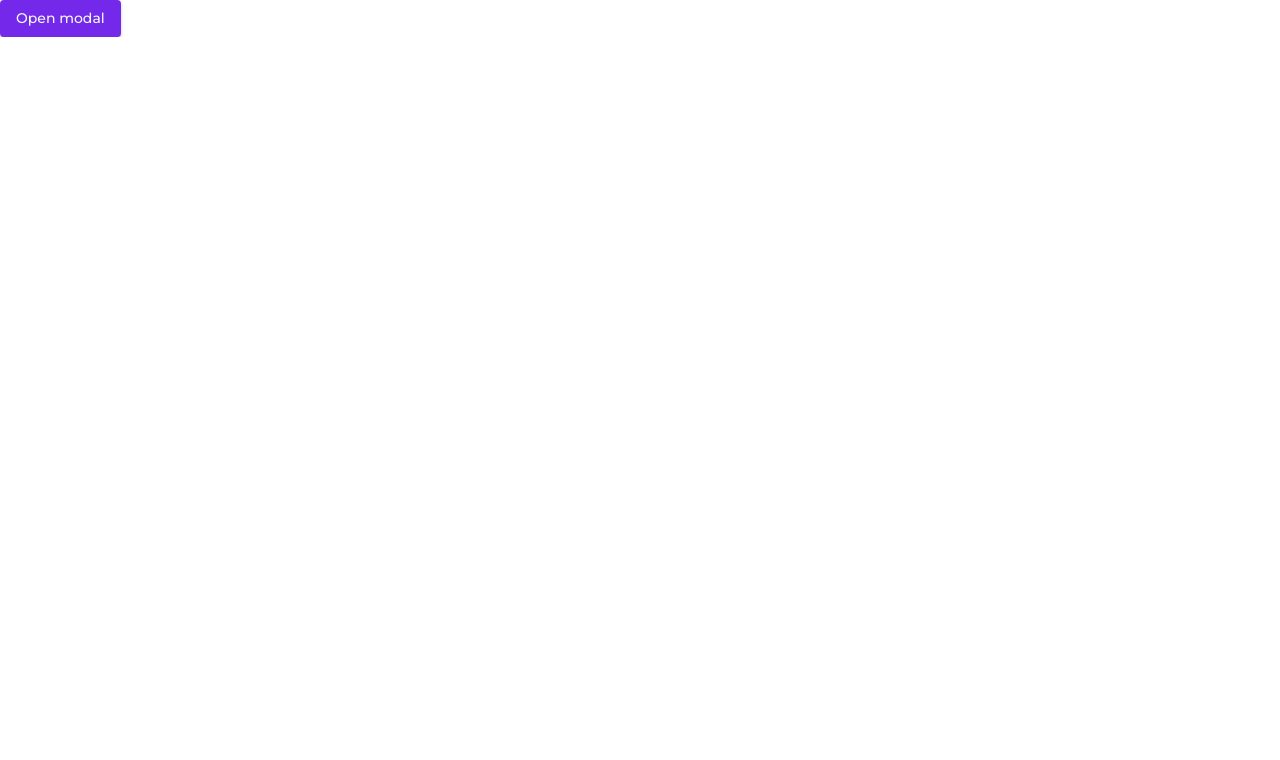
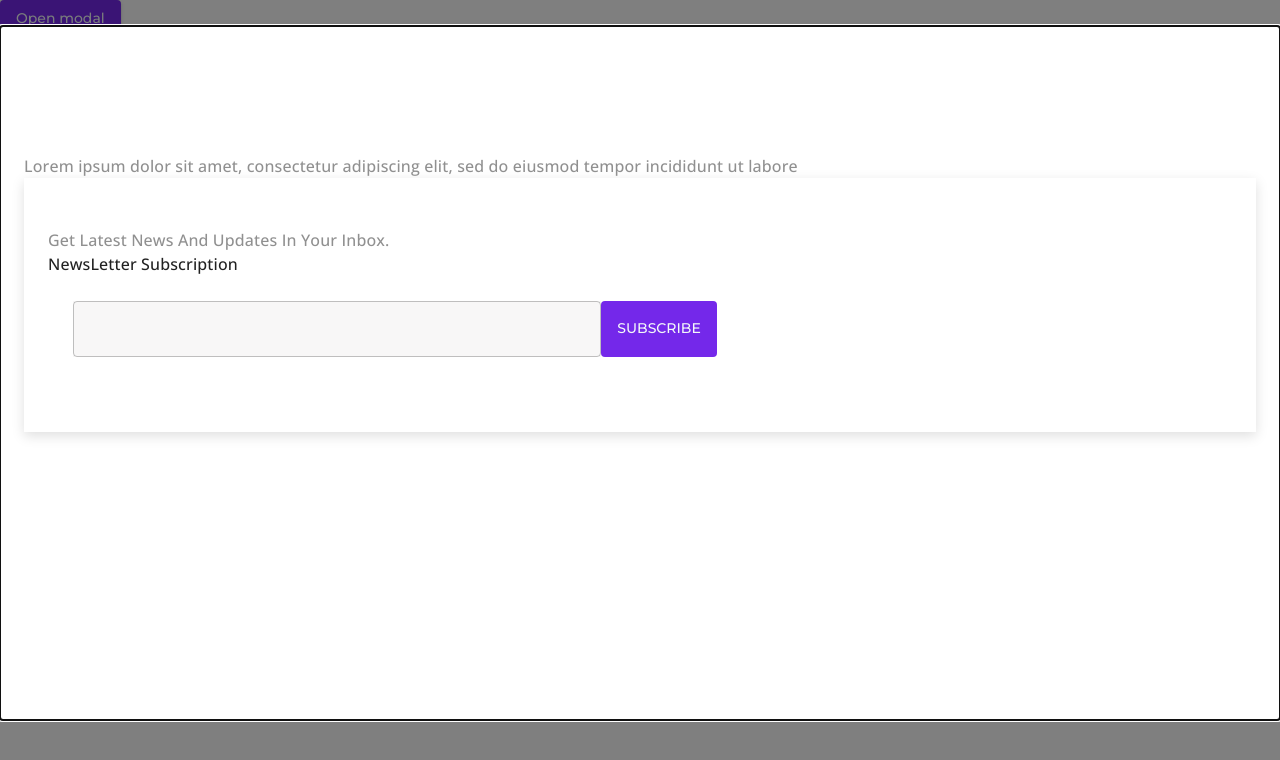
Before and after one commit to SehatBase/sehatbase_frontend, a Next.js app: page / in a window 1280 px wide. Shown: the top 760 px of the page. Built offline with nearby package versions, Linux system fonts and the light colour scheme.

Commit message:
small changes

```diff
--- a/components/Modal/Newsletter.jsx
+++ b/components/Modal/Newsletter.jsx
@@ -9,7 +9,7 @@ import { TextField, FormGroup } from "@mui/material";
 export default function Newsletter() {
   const classes = useStyles();
 
-  const [open, setOpen] = React.useState(false);
+  const [open, setOpen] = React.useState(true);
   const handleOpen = () => setOpen(true);
   const handleClose = () => setOpen(false);
   const [email, setEmail] = React.useState("");
@@ -28,8 +28,6 @@ export default function Newsletter() {
       <Modal
         open={open}
         onClose={handleClose}
-        aria-labelledby="modal-modal-title"
-        aria-describedby="modal-modal-description"
       >
         <Container className={classes.modalContainer} maxWidth={false}>
           <Typography className={classes.typo1}>
```
